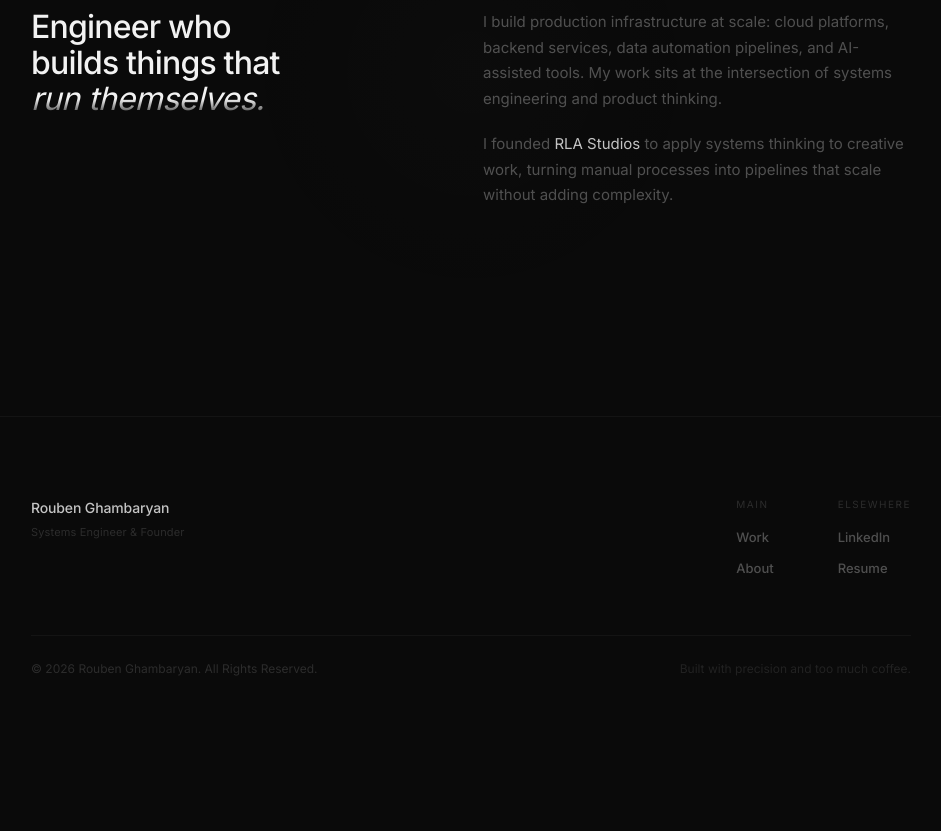
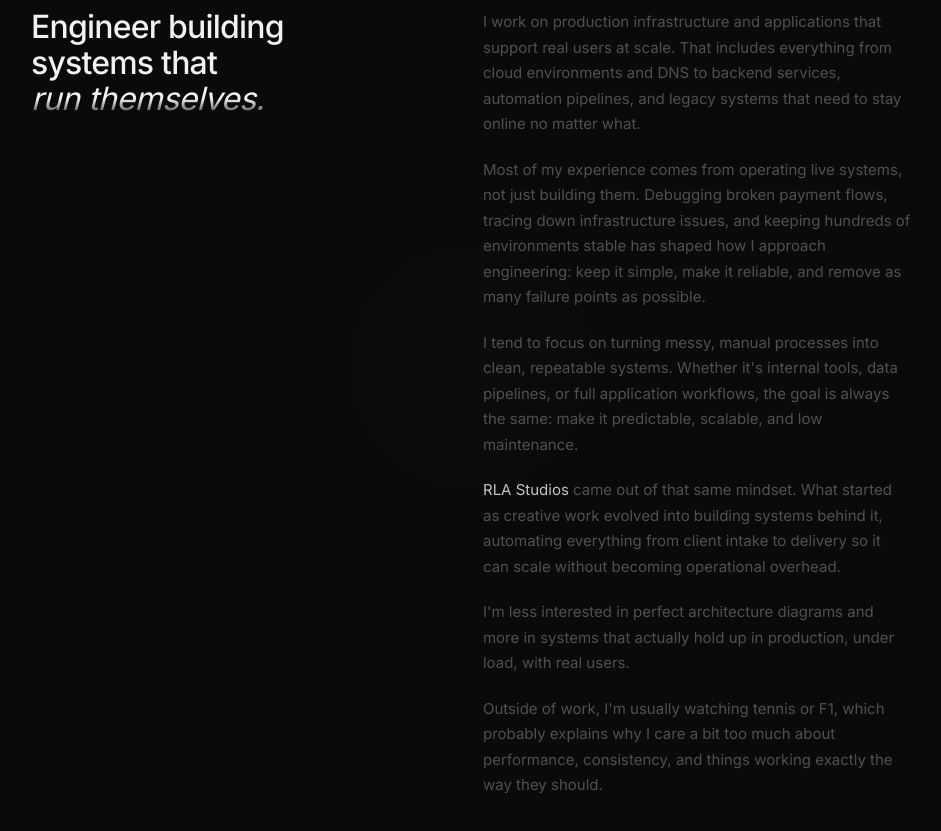
Before and after one commit to RoubenGh/Portfolio, a Next.js app: page / in a window 1280 px wide. Shown: the part 2860-3691 px from the top of the page, without its empty margins (169-1110 px from the left). Before the commit the page ends 3594 px from the top, so only its background shows below. Built offline with nearby package versions, Linux system fonts and the light colour scheme; a web font is replaced by a local one.

Commit message:
Update about section copy and add light/dark mode mention to AI ticketing

```diff
--- a/src/app/work/ai-ticketing/content.tsx
+++ b/src/app/work/ai-ticketing/content.tsx
@@ -197,7 +197,7 @@ export default function AITicketingContent() {
                 />
                 <SectionBody>
                   <p>
-                    The frontend is a React 18 SPA built with Vite, using React Router across 13 pages with Framer Motion transitions and Headless UI for accessible components. The backend is an Express 5 API server with JWT-based session auth, workspace-scoping middleware, and 50+ REST endpoints.
+                    The frontend is a React 18 SPA built with Vite, using React Router across 13 pages with Framer Motion transitions, Headless UI for accessible components, and full light/dark mode theming. The backend is an Express 5 API server with JWT-based session auth, workspace-scoping middleware, and 50+ REST endpoints.
                   </p>
                   <p>
                     Each workspace gets its own isolated data directory with completely separate tickets, documents, and wiki databases. The service layer follows a domain-driven pattern (AuthService, TicketService, WikiService, DocumentService, OpenAIService), each self-contained with its own persistence, cached per workspace.
--- a/src/components/About.tsx
+++ b/src/components/About.tsx
@@ -25,9 +25,9 @@ export default function About() {
           <div className="md:col-span-5">
             <FadeIn delay={0.08}>
               <p className="text-[26px] md:text-[32px] font-medium leading-[1.12] tracking-[-0.8px] text-[var(--color-fg)]">
-                Engineer who
+                Engineer building
                 <br />
-                builds things that
+                systems that
                 <br />
                 <span
                   className="gradient-text-fade inline-block"
@@ -47,18 +47,52 @@ export default function About() {
           <div className="md:col-span-6 md:col-start-7">
             <FadeIn delay={0.16}>
               <p className="text-[14px] md:text-[15px] leading-[1.7] text-[var(--color-fg-30)]">
-                I build production infrastructure at scale: cloud platforms,
-                backend services, data automation pipelines, and AI-assisted
-                tools. My work sits at the intersection of systems engineering
-                and product thinking.
+                I work on production infrastructure and applications that
+                support real users at scale. That includes everything from
+                cloud environments and DNS to backend services, automation
+                pipelines, and legacy systems that need to stay online no
+                matter what.
               </p>
             </FadeIn>
             <FadeIn delay={0.2}>
               <p className="mt-5 text-[14px] md:text-[15px] leading-[1.7] text-[var(--color-fg-30)]">
-                I founded{" "}
+                Most of my experience comes from operating live systems, not
+                just building them. Debugging broken payment flows, tracing
+                down infrastructure issues, and keeping hundreds of
+                environments stable has shaped how I approach engineering:
+                keep it simple, make it reliable, and remove as many failure
+                points as possible.
+              </p>
+            </FadeIn>
+            <FadeIn delay={0.24}>
+              <p className="mt-5 text-[14px] md:text-[15px] leading-[1.7] text-[var(--color-fg-30)]">
+                I tend to focus on turning messy, manual processes into clean,
+                repeatable systems. Whether it&apos;s internal tools, data
+                pipelines, or full application workflows, the goal is always
+                the same: make it predictable, scalable, and low maintenance.
+              </p>
+            </FadeIn>
+            <FadeIn delay={0.28}>
+              <p className="mt-5 text-[14px] md:text-[15px] leading-[1.7] text-[var(--color-fg-30)]">
                 <span className="text-[var(--color-fg-80)]">RLA Studios</span>{" "}
-                to apply systems thinking to creative work, turning manual
-                processes into pipelines that scale without adding complexity.
+                came out of that same mindset. What started as creative work
+                evolved into building systems behind it, automating everything
+                from client intake to delivery so it can scale without becoming
+                operational overhead.
+              </p>
+            </FadeIn>
+            <FadeIn delay={0.32}>
+              <p className="mt-5 text-[14px] md:text-[15px] leading-[1.7] text-[var(--color-fg-30)]">
+                I&apos;m less interested in perfect architecture diagrams and
+                more in systems that actually hold up in production, under
+                load, with real users.
+              </p>
+            </FadeIn>
+            <FadeIn delay={0.36}>
+              <p className="mt-5 text-[14px] md:text-[15px] leading-[1.7] text-[var(--color-fg-30)]">
+                Outside of work, I&apos;m usually watching tennis or F1, which
+                probably explains why I care a bit too much about performance,
+                consistency, and things working exactly the way they should.
               </p>
             </FadeIn>
           </div>
```
